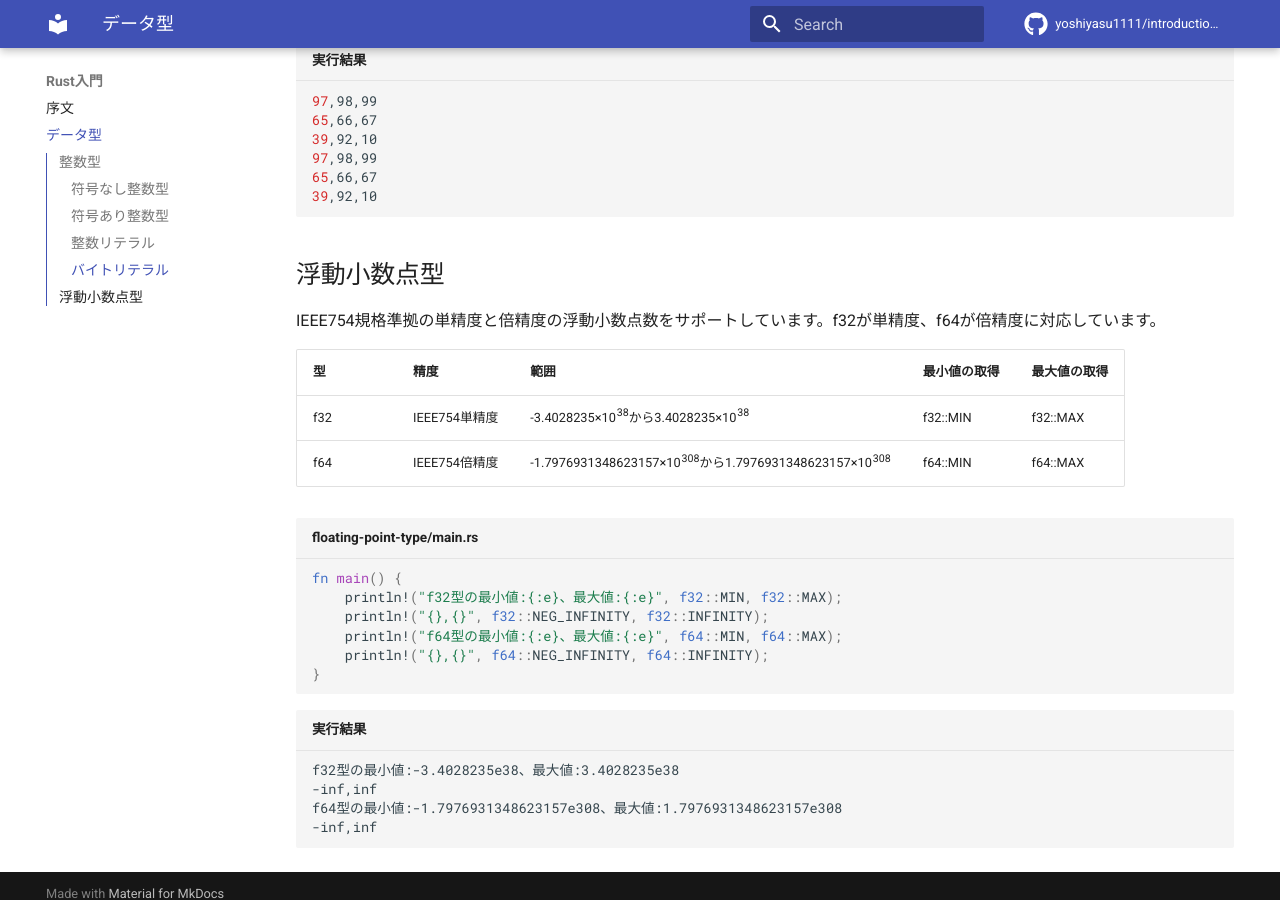
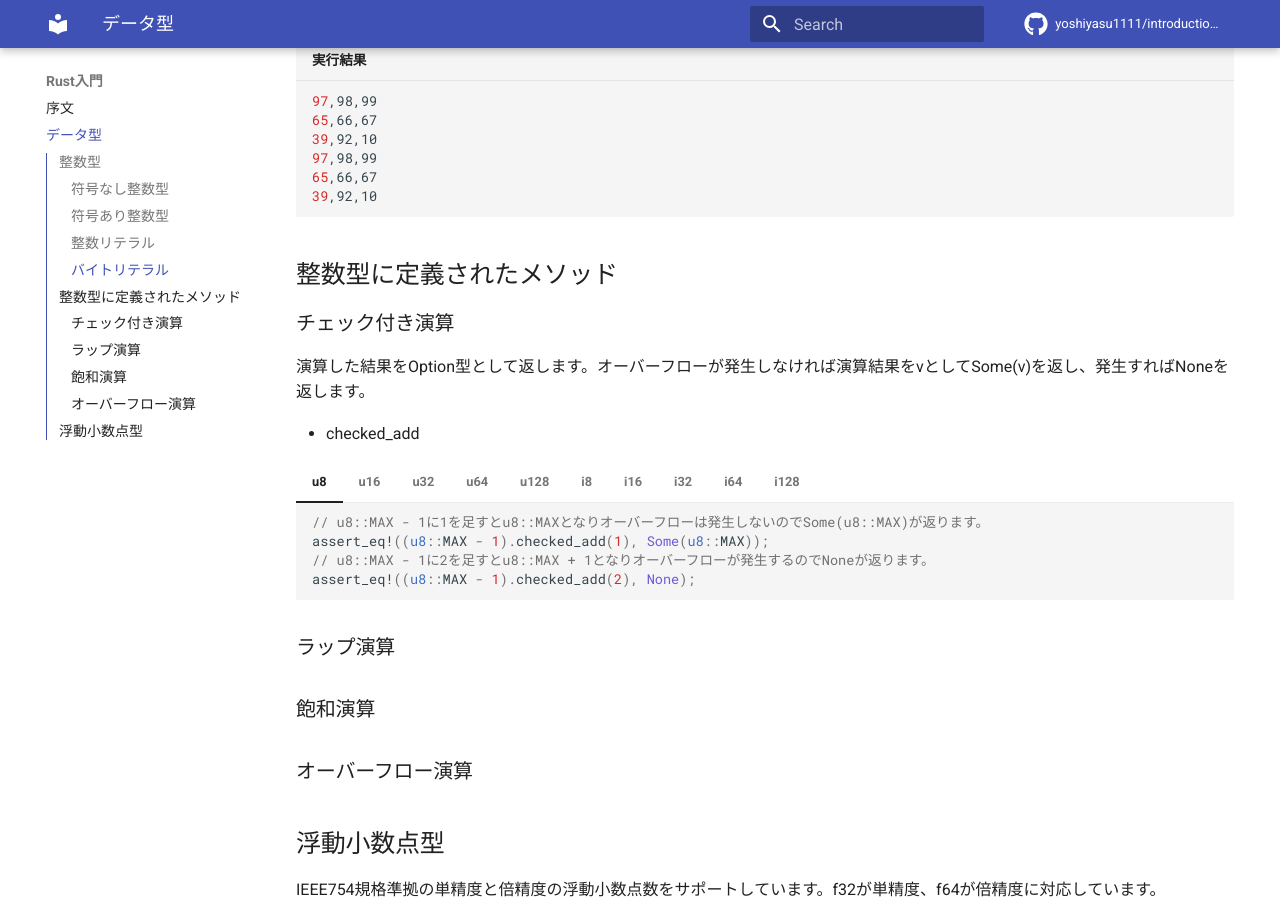
Before and after one commit to yoshiyasu1111/introduction-rust, an MkDocs documentation site: the page built from docs/docs/data_type.md, in a window 1280 px wide and 900 px high, scrolled down 3425 px. Built offline with MkDocs 1.6.1 and Material for MkDocs 9.7.7, drawn with Linux system fonts in a browser that asks for light colours; nearby versions of some CDN libraries; comment, search, counter and statistics services are not loaded.

Commit message:
add checked_add

````diff
--- a/docs/docs/data_type.md
+++ b/docs/docs/data_type.md
@@ -128,6 +128,110 @@ fn main() {
 39,92,10
 ```
 
+## 整数型に定義されたメソッド
+
+### チェック付き演算
+
+演算した結果をOption型として返します。オーバーフローが発生しなければ演算結果をvとしてSome(v)を返し、発生すればNoneを返します。
+
+- checked_add
+
+=== "u8"
+
+    ```rust
+    // u8::MAX - 1に1を足すとu8::MAXとなりオーバーフローは発生しないのでSome(u8::MAX)が返ります。
+    assert_eq!((u8::MAX - 1).checked_add(1), Some(u8::MAX));
+    // u8::MAX - 1に2を足すとu8::MAX + 1となりオーバーフローが発生するのでNoneが返ります。
+    assert_eq!((u8::MAX - 1).checked_add(2), None);
+    ```
+
+=== "u16"
+
+    ```rust
+    // u16::MAX - 1に1を足すとu16::MAXとなりオーバーフローは発生しないのでSome(u16::MAX)が返ります。
+    assert_eq!((u16::MAX - 1).checked_add(1), Some(u16::MAX));
+    // u16::MAX - 1に2を足すとu16::MAX + 1となりオーバーフローが発生するのでNoneが返ります。
+    assert_eq!((u16::MAX - 1).checked_add(2), None);
+    ```
+
+=== "u32"
+
+    ```rust
+    // u32::MAX - 1に1を足すとu32::MAXとなりオーバーフローは発生しないのでSome(u32::MAX)が返ります。
+    assert_eq!((u32::MAX - 1).checked_add(1), Some(u32::MAX));
+    // u32::MAX - 1に2を足すとu32::MAX + 1となりオーバーフローが発生するのでNoneが返ります。
+    assert_eq!((u32::MAX - 1).checked_add(2), None);
+    ```
+
+=== "u64"
+
+    ```rust
+    // u64::MAX - 1に1を足すとu64::MAXとなりオーバーフローは発生しないのでSome(u64::MAX)が返ります。
+    assert_eq!((u64::MAX - 1).checked_add(1), Some(u64::MAX));
+    // u64::MAX - 1に2を足すとu64::MAX + 1となりオーバーフローが発生するのでNoneが返ります。
+    assert_eq!((u64::MAX - 1).checked_add(2), None);
+    ```
+
+=== "u128"
+
+    ```rust
+    // u128::MAX - 1に1を足すとu128::MAXとなりオーバーフローは発生しないのでSome(u128::MAX)が返ります。
+    assert_eq!((u128::MAX - 1).checked_add(1), Some(u128::MAX));
+    // u128::MAX - 1に2を足すとu128::MAX + 1となりオーバーフローが発生するのでNoneが返ります。
+    assert_eq!((u128::MAX - 1).checked_add(2), None);
+    ```
+
+=== "i8"
+
+    ```rust
+    // i8::MAX - 1に1を足すとi8::MAXとなりオーバーフローは発生しないのでSome(i8::MAX)が返ります。
+    assert_eq!((i8::MAX - 1).checked_add(1), Some(i8::MAX));
+    // i8::MAX - 1に2を足すとi8::MAX + 1となりオーバーフローが発生するのでNoneが返ります。
+    assert_eq!((i8::MAX - 1).checked_add(2), None);
+    ```
+
+=== "i16"
+
+    ```rust
+    // i16::MAX - 1に1を足すとi16::MAXとなりオーバーフローは発生しないのでSome(i16::MAX)が返ります。
+    assert_eq!((i16::MAX - 1).checked_add(1), Some(i16::MAX));
+    // i16::MAX - 1に2を足すとi16::MAX + 1となりオーバーフローが発生するのでNoneが返ります。
+    assert_eq!((i16::MAX - 1).checked_add(2), None);
+    ```
+
+=== "i32"
+
+    ```rust
+    // i32::MAX - 1に1を足すとi32::MAXとなりオーバーフローは発生しないのでSome(i32::MAX)が返ります。
+    assert_eq!((i32::MAX - 1).checked_add(1), Some(i32::MAX));
+    // i32::MAX - 1に2を足すとi32::MAX + 1となりオーバーフローが発生するのでNoneが返ります。
+    assert_eq!((i32::MAX - 1).checked_add(2), None);
+    ```
+
+=== "i64"
+
+    ```rust
+    // i64::MAX - 1に1を足すとi64::MAXとなりオーバーフローは発生しないのでSome(i64::MAX)が返ります。
+    assert_eq!((i64::MAX - 1).checked_add(1), Some(i64::MAX));
+    // i64::MAX - 1に2を足すとi64::MAX + 1となりオーバーフローが発生するのでNoneが返ります。
+    assert_eq!((i64::MAX - 1).checked_add(2), None);
+    ```
+
+=== "i128"
+
+    ```rust
+    // i128::MAX - 1に1を足すとi128::MAXとなりオーバーフローは発生しないのでSome(i128::MAX)が返ります。
+    assert_eq!((i128::MAX - 1).checked_add(1), Some(i128::MAX));
+    // i128::MAX - 1に2を足すとi128::MAX + 1となりオーバーフローが発生するのでNoneが返ります。
+    assert_eq!((i128::MAX - 1).checked_add(2), None);
+    ```
+
+### ラップ演算
+
+### 飽和演算
+
+### オーバーフロー演算
+
 ## 浮動小数点型
 
 IEEE754規格準拠の単精度と倍精度の浮動小数点数をサポートしています。f32が単精度、f64が倍精度に対応しています。
--- a/docs/mkdocs.yml
+++ b/docs/mkdocs.yml
@@ -23,6 +23,8 @@ markdown_extensions:
   - pymdownx.inlinehilite
   - pymdownx.snippets
   - pymdownx.superfences
+  - pymdownx.tabbed:
+      alternate_style: true
 
 extra_css:
     - "https://maxcdn.bootstrapcdn.com/font-awesome/4.6.1/css/font-awesome.min.css"
````
